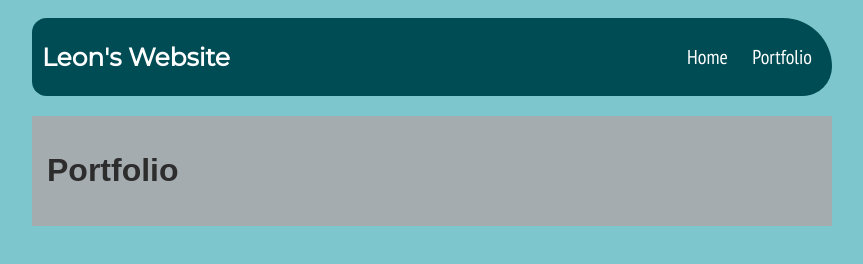
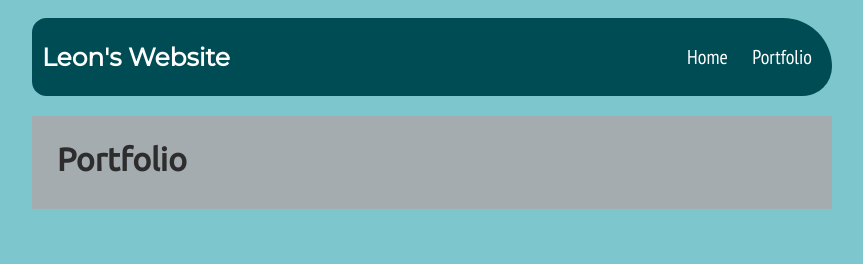
Before and after one commit to LeonAing/LeonAing.github.io, a plain HTML site: page portfolio.html in a window 1280 px wide. Shown: the whole page, without its empty margins (208-1071 px from the left). Drawn offline with nearby package versions, Linux system fonts and the light colour scheme; no server answers.

Commit message:
add portfolio,html file

```diff
--- a/portfolio.css
+++ b/portfolio.css
@@ -11,6 +11,7 @@ header {
     }
 h1 {
     margin: 10px;
+    font-family: 'Ubuntu', sans-serif;
     }
 #all-contents {
     max-width: 800px;
@@ -22,8 +23,10 @@ h1 {
 nav {
     background: rgb(0,76,84);
     margin: 0 auto;
+    margin-bottom: 20px;
     display: flex;
     padding: 10px;
+    border-radius:15px 50px 30px 15px;
     }
 nav header {
     display: flex;
--- a/portfolio.html
+++ b/portfolio.html
@@ -3,7 +3,7 @@
 
     <head>
         <link href="https://fonts.googleapis.com/css?family=Montserrat|PT+Sans+Narrow|Roboto+Slab|Ubuntu" rel="stylesheet">
-        <link rel="stylesheet" type="text/css" href="index.css"/>
+        <link rel="stylesheet" type="text/css" href="portfolio.css"/>
         <title>Leon's Website</title>
     </head>
 
```
